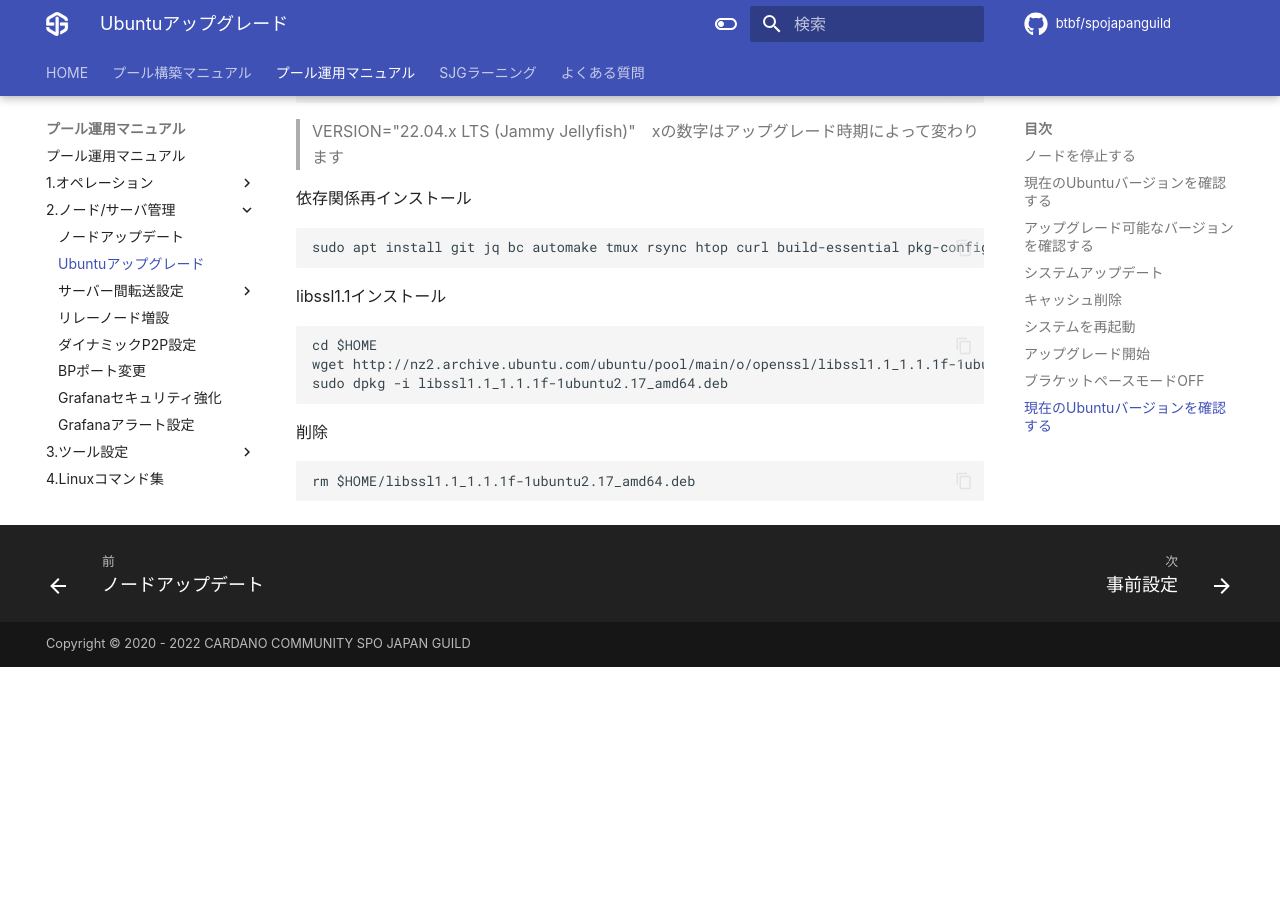
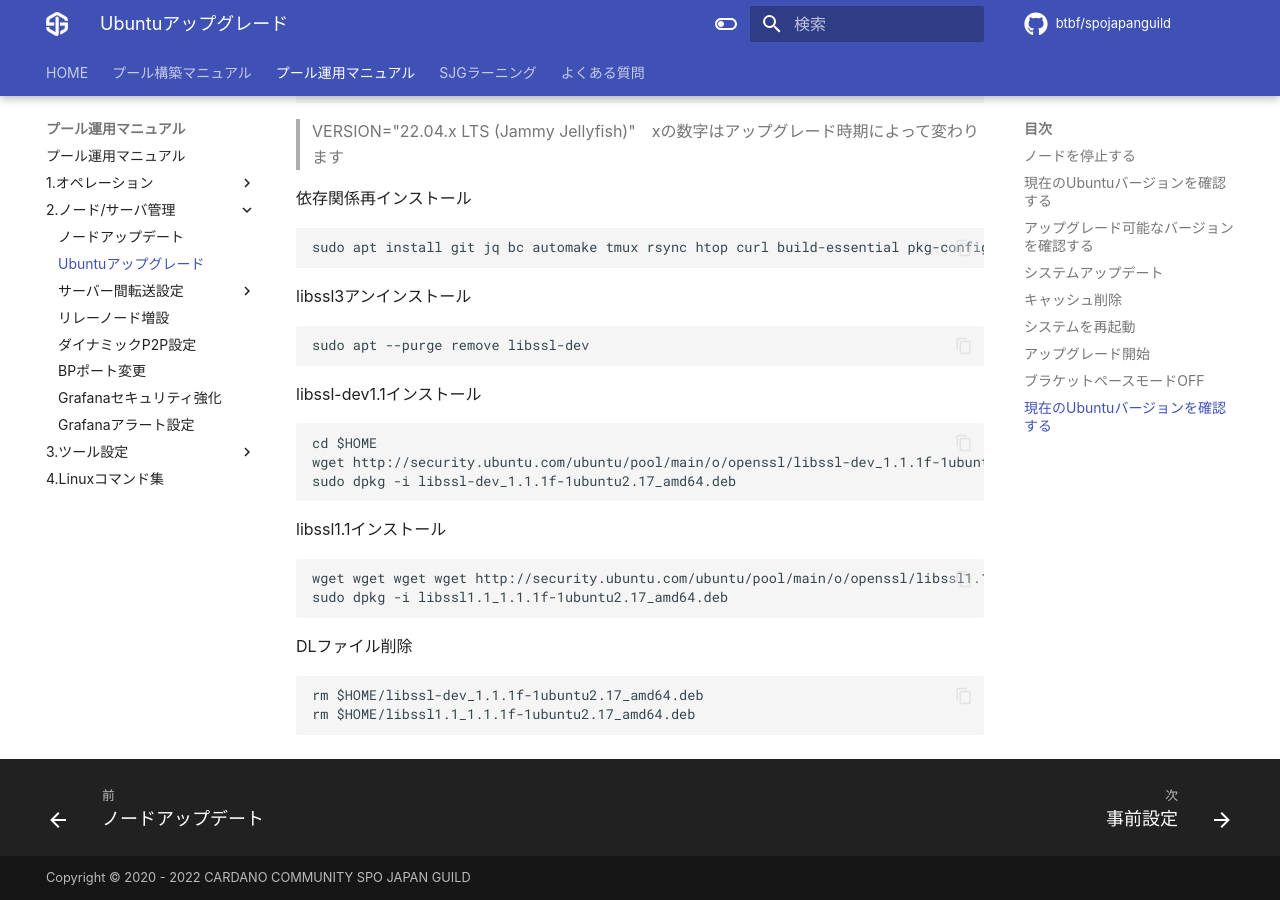
Before and after one commit to btbf/spojapanguild, an MkDocs documentation site: the page built from docs/operation/ubuntu22.md, in a window 1280 px wide and 900 px high, scrolled down 4143 px. Built offline with MkDocs 1.6.1 and Material for MkDocs 9.7.7, drawn with Linux system fonts in a browser that asks for light colours; comment, search, counter and statistics services are not loaded; before the commit the page ends 4810 px from its top, so only the background shows below that.

Commit message:
libssl-dev1.1

````diff
--- a/docs/operation/ubuntu22.md
+++ b/docs/operation/ubuntu22.md
@@ -201,14 +201,26 @@ cat /etc/os-release | grep "VERSION="
 sudo apt install git jq bc automake tmux rsync htop curl build-essential pkg-config libffi-dev libgmp-dev libssl-dev libtinfo-dev libsystemd-dev zlib1g-dev make g++ wget libncursesw5 libtool autoconf liblmdb-dev -y
 ```
 
+libssl3アンインストール
+```
+sudo apt --purge remove libssl-dev
+```
+
+libssl-dev1.1インストール
+```
+cd $HOME
+wget http://security.ubuntu.com/ubuntu/pool/main/o/openssl/libssl-dev_1.1.1f-1ubuntu2.17_amd64.deb
+sudo dpkg -i libssl-dev_1.1.1f-1ubuntu2.17_amd64.deb
+```
+
 libssl1.1インストール
 ```
-cd $HOME
-wget http://nz2.archive.ubuntu.com/ubuntu/pool/main/o/openssl/libssl1.1_1.1.1f-1ubuntu2.17_amd64.deb
+wget wget wget wget http://security.ubuntu.com/ubuntu/pool/main/o/openssl/libssl1.1_1.1.1f-1ubuntu2.17_amd64.deb
 sudo dpkg -i libssl1.1_1.1.1f-1ubuntu2.17_amd64.deb
 ```
 
-削除
+DLファイル削除
 ```
+rm $HOME/libssl-dev_1.1.1f-1ubuntu2.17_amd64.deb
 rm $HOME/libssl1.1_1.1.1f-1ubuntu2.17_amd64.deb
 ```
````
